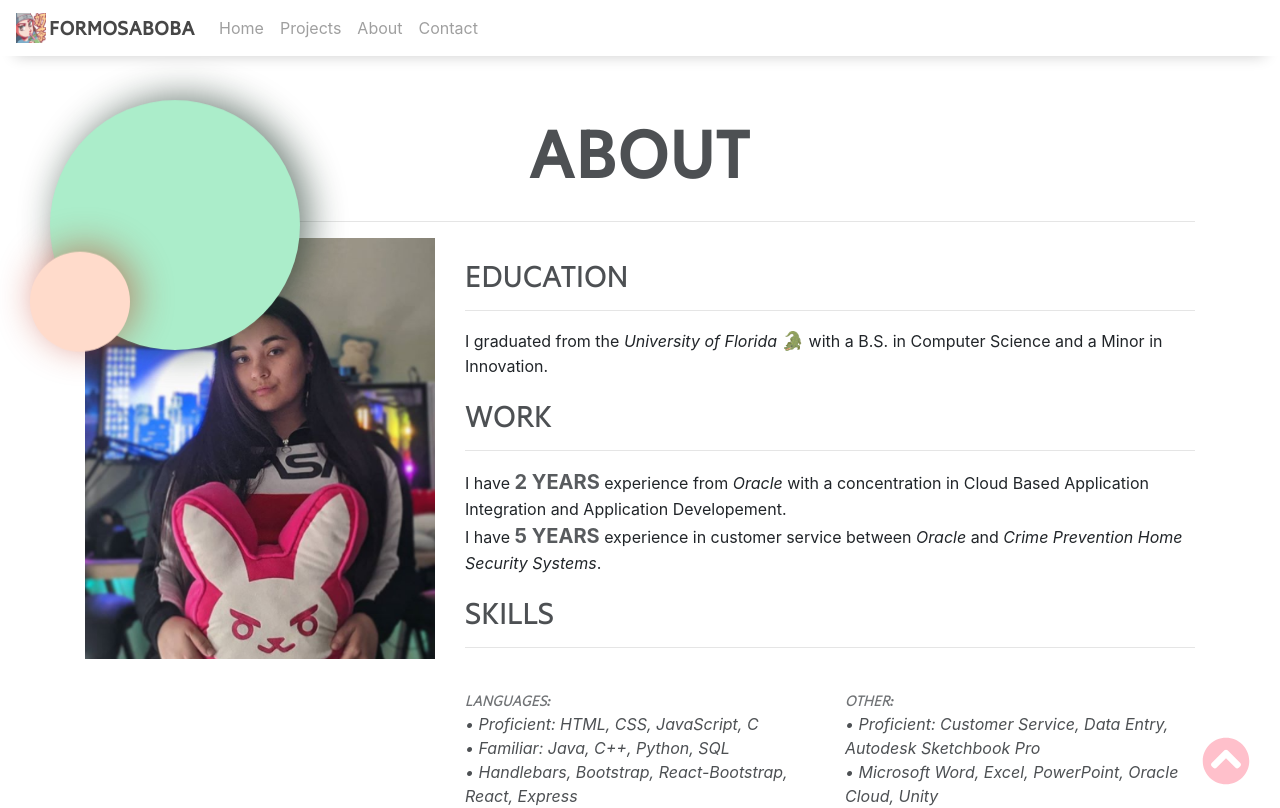
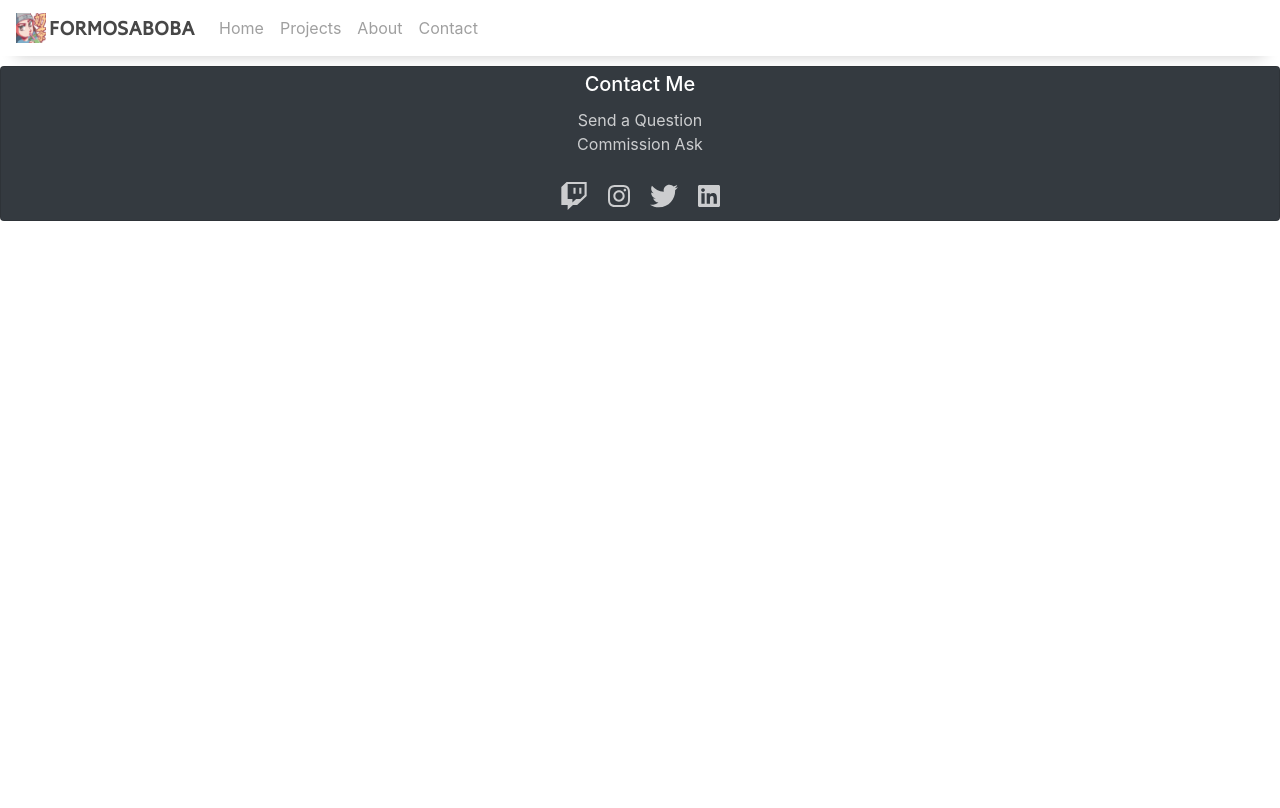
Before and after one commit to liseyPanda/artfolio, a React (Create React App) app: page /about in a window 1280 px wide. Shown: the top 808 px of the page. Built offline with nearby package versions, Linux system fonts and the light colour scheme.

Commit message:
changed the routes of other pages to fix the blank screen bug

```diff
--- a/src/App.js
+++ b/src/App.js
@@ -24,10 +24,10 @@ function App() {
       <AnimatePresence>
         <Switch>
           <Route exact path="/artfolio" component={Home} />
-          <Route path="/projects" component={Projects} />
-          <Route path="/compsci" component={Programs} />
-          <Route path="/gallery" component={Images} />
-          <Route path="/about" component={About} />
+          <Route path="/artfolio/projects" component={Projects} />
+          <Route path="/artfolio/projects#compsci" component={Programs} />
+          <Route path="/artfolio/projects#gallery" component={Images} />
+          <Route path="/artfolio/about" component={About} />
         </Switch>
       </AnimatePresence>
       <Footer></Footer>
--- a/src/Components/Navbar.js
+++ b/src/Components/Navbar.js
@@ -39,15 +39,15 @@ render(){
           <Nav.Link href="/artfolio" className="item" >Home</Nav.Link>
           <Nav.Link
             className="item"
-            href="/projects"
+            href="/artfolio/projects"
             id="dropdown"
           >Projects
           <ul className="dropdown-menu">
-            <NavDropdown.Item className="dropdown-items" href="/projects#compsci">Programs</NavDropdown.Item>
-            <NavDropdown.Item className="dropdown-items" href="/projects#gallery">Gallery</NavDropdown.Item>
+            <NavDropdown.Item className="dropdown-items" href="/artfolio/projects#compsci">Programs</NavDropdown.Item>
+            <NavDropdown.Item className="dropdown-items" href="/artfolio/projects#gallery">Gallery</NavDropdown.Item>
           </ul>
           </Nav.Link>
-          <Nav.Link href="/about" className="item">About</Nav.Link>
+          <Nav.Link href="/artfolio/about" className="item">About</Nav.Link>
           <Nav.Link href="#contact" className="item">Contact</Nav.Link>
          </Nav>
         </Navbar>
```
